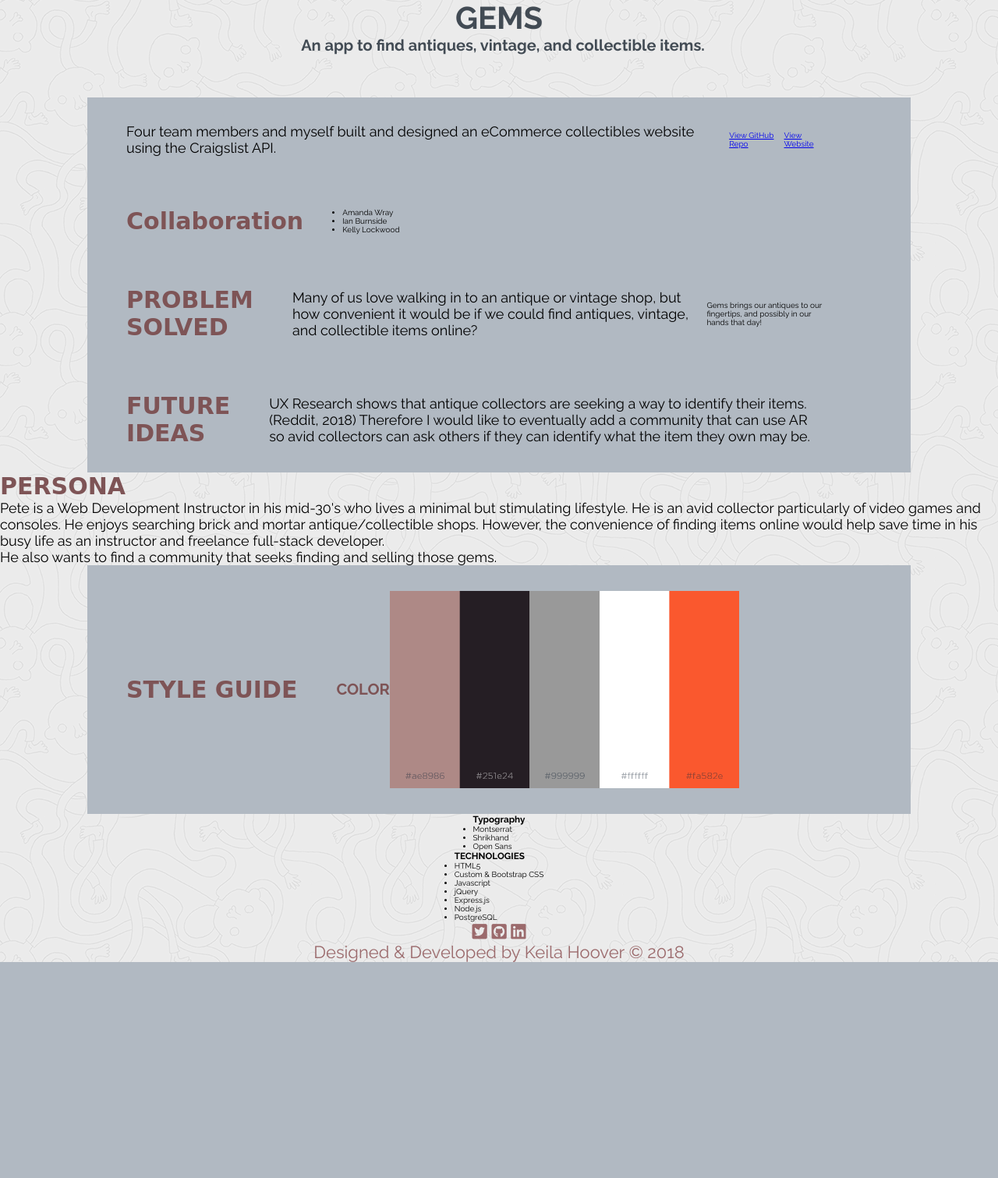
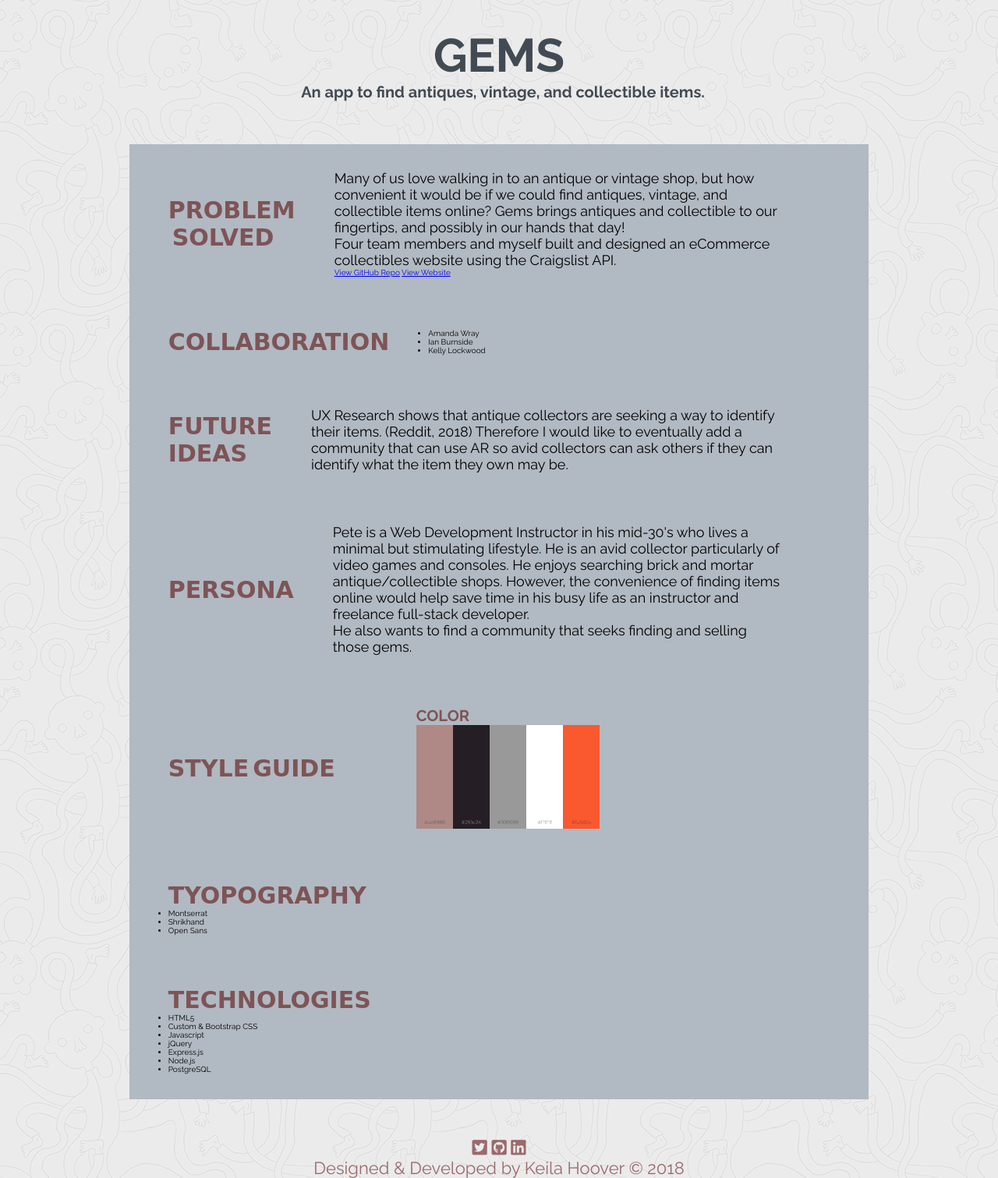
Before and after one commit to keilahoover/personal-website, a PHP site: page /content/gems.html in a window 1280 px wide. Shown: the part 160-1671 px from the top of the page at 78% size. Before the commit the page ends 1394 px from the top, so only its background shows below. Run offline with PHP 8.4, Linux system fonts and the light colour scheme; some libraries are stand-ins or nearby versions; some web fonts are replaced.

Commit message:
Update static header styling and start layout for gems

```diff
--- a/content/gems.html
+++ b/content/gems.html
@@ -12,47 +12,54 @@
 </head>
 
 <body>
-  <header class="static-header">
+  <header class="static-header" id="static-header">
     <nav class="header__nav">
       <a href="KHoover_Resume.pdf" target="_blank" class="resume">RESUME&#769;</a>
       <a href="../home.html" class="name">KEILA HOOVER</a>
       <a href="contact.html" class="contact">CONTACT</a>
     </nav>
   </header>
+  <section class="wrapper">
   <section class="gems">
     <h1 class="gems__h1">GEMS</h1>
     <h2 class="gems__h2">An app to find antiques, vintage, and collectible items.</h2>
     <article class="gems__article">
+        <h3 class="gems__h3">PROBLEM <span class="span--inline">SOLVED</h3></span>
+        <aside class="gems__aside">
+        <p class="gems__p">Many of us love walking in to an antique
+          or vintage shop, but how convenient it would be if we could
+          find antiques, vintage, and collectible items online?
+          Gems brings antiques and collectible to our fingertips, and possibly
+          in our hands that day!</p>
       <p class="gems__p">Four team members and myself built and designed an
         eCommerce collectibles website using the Craigslist API.</p>
       <a href="https://github.com/keilahoover/gems-app" target="_blank">View GitHub Repo</a>
       <a href="https://g81-gems-app.herokuapp.com/">View Website</a>
+</aside>
     </article>
     <article class="gems__article">
-      <h3 class="gems__h3">Collaboration</h3>
+      <h3 class="gems__h3">COLLABORATION</h3>
+      <aside class="gems__aside">
       <ul>
         <li>Amanda Wray</li>
         <li>Ian Burnside</li>
         <li>Kelly Lockwood</li>
       </ul>
-    </article>
-    <article class="gems__article">
-      <h3 class="gems__h3">PROBLEM SOLVED</h3>
-      <p class="gems__p">Many of us love walking in to an antique
-        or vintage shop, but how convenient it would be if we could
-        find antiques, vintage, and collectible items online?</p>
-      <p>Gems brings our antiques to our fingertips, and possibly in our hands that day!</p>
+    </aside>
     </article>
     <article class="gems__article">
       <h3 class="gems__h3">FUTURE IDEAS</h3>
+      <aside class="gems__aside">
       <p class="gems__p">UX Research shows that antique collectors
         are seeking a way to identify their items. (Reddit, 2018)
         Therefore I would like to eventually add a community that
         can use AR so avid collectors can ask others if they can
         identify what the item they own may be.</p>
+</aside>
     </article>
-    <article class="gems__p__article">
+    <article class="gems__article">
       <h3 class="gems__h3">PERSONA</h3>
+      <aside class="gems__aside">
       <p class="gems__p">Pete is a Web Development Instructor in his mid-30's
         who lives a minimal but stimulating lifestyle.
         He is an avid collector particularly of video games and consoles.
@@ -60,22 +67,29 @@
         However, the convenience of finding items online would help save time
         in his busy life as an instructor and freelance full-stack developer.
       <p class="gems__p">He also wants to find a community that seeks finding and selling those gems.</p>
+</aside>
+    </article>
+    <article class="gems__article" id="style-guide">
+      <h3 class="gems__h3" id="style-guide__h3">STYLE<span class="span--inline">GUIDE</span></h3>
+      <div class="style-guide__div">
+        <aside class="gems__aside" id="fourth-aside">
+      <h4 class="gems__h4">COLOR</h4>
+      <img src="../img/gems_palette.png" class="gems-palette__img">
+</aside>
     </article>
     <article class="gems__article">
-      <h3 class="gems__h3">STYLE GUIDE</h3>
-      <h4 class="gems__h4">COLOR</h4>
-      <img src="../img/gems_palette.png" class="gems-palette__img">
-    </article>
-    <article class="kindara__article">
-      <h3 class="kindara__h3">Typography</h3>
+      <aside class="gems__aside" id="fifth-aside">
+      <h3 class="gems__h3">TYOPOGRAPHY</h3>
       <ul>
         <li>Montserrat</li>
         <li>Shrikhand</li>
         <li>Open Sans</li>
       </ul>
+    </aside>
     </article>
-    <article class="kindara__article">
-      <h3 class="kindara__h3">TECHNOLOGIES</h3>
+    <article class="gems__article">
+      <aside class="gems__aside" id="sixth-aside">
+      <h3 class="gems__h3">TECHNOLOGIES</h3>
       <ul>
         <li>HTML5</li>
         <li>Custom & Bootstrap CSS</li>
@@ -85,8 +99,11 @@
         <li>Node.js</li>
         <li>PostgreSQL</li>
       </ul>
+    </div>
+  </aside>
     </article>
   </section>
+</section>
   <footer class="footer">
     <nav class="footer__nav">
       <a href="https://twitter.com/keilahoover" target="_blank" class="footer__a"><i class="fab fa-twitter-square"></i></a>
--- a/styles/gems.css
+++ b/styles/gems.css
@@ -1,5 +1,6 @@
 #static-header {
-  background: #424B54;
+  background-image: url("../img/ignasi_pattern_s.png");
+  background-size: inherit;
 }
 
 .header__nav {
@@ -7,7 +8,7 @@
   color: #EBEBEB;
   display: flex;
   align-items: center;
-  margin: 2.5rem 0 10rem;;
+  margin: 2.5rem 0 2rem;
   padding: .5rem 5.5rem;
 }
 
@@ -17,15 +18,16 @@
   color: #EBEBEB;
   font-size: 2rem;
   text-decoration: none;
+  padding: 22px 162px;
 }
 
 .gems__h1 {
-  font-size: 4rem;
+  font-size: 6rem;
   color: #424B54;
 }
 
 .wrapper {
-  margin: 6%;
+  margin: 49px 6%;
 }
 
 .gems {
--- a/styles/kindara.css
+++ b/styles/kindara.css
@@ -1,5 +1,6 @@
 #static-header {
-  background: #424B54;
+  background: url(../img/ignasi_pattern_s.png);
+  background-size: inherit;
 }
 
 .header__nav {
@@ -7,7 +8,7 @@
   color: #EBEBEB;
   display: flex;
   align-items: center;
-  margin: 2.5rem 0 10rem;;
+  margin: 2.5rem 0 2rem;
   padding: .5rem 5.5rem;
 }
 
@@ -17,6 +18,7 @@
   color: #EBEBEB;
   font-size: 2rem;
   text-decoration: none;
+  padding: 22px 162px;
 }
 
 .kindara__h1 {
--- a/styles/lumine.css
+++ b/styles/lumine.css
@@ -1,5 +1,5 @@
 #static-header {
-  background: #424B54;
+  background-image: url("../img/ignasi_pattern_s.png");
 }
 
 .header__nav {
@@ -7,7 +7,7 @@
   color: #EBEBEB;
   display: flex;
   align-items: center;
-  margin: 2.5rem 0 10rem;;
+  margin: 2.5rem 0 2rem;
   padding: .5rem 5.5rem;
 }
 
@@ -17,6 +17,7 @@
   color: #EBEBEB;
   font-size: 2rem;
   text-decoration: none;
+  padding: 22px 162px;
 }
 
 .lumine__h1 {
```
Also changed, not shown: styles/contact.css (+21 -0 lines).
